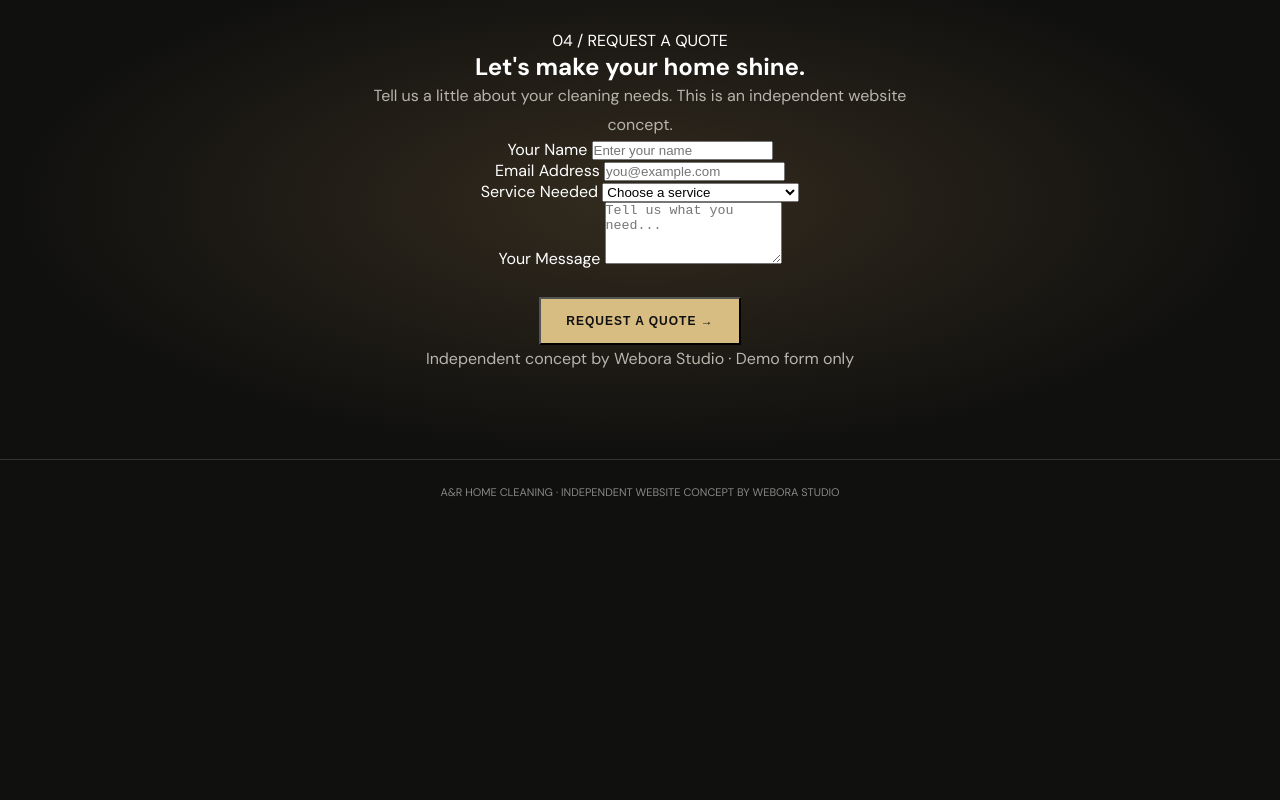
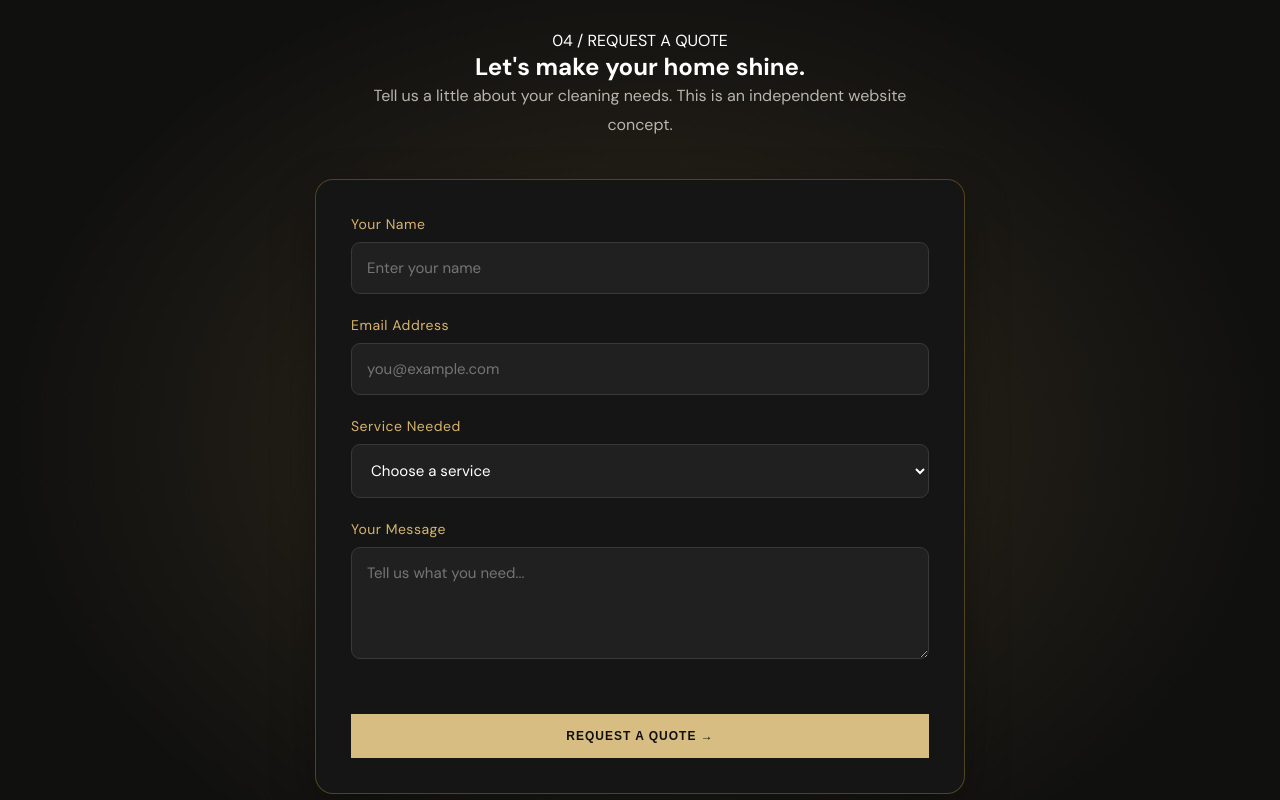
Before and after one commit to igrex2005-del/ar-home-cleaning-2, a plain HTML site: page index.html in a window 1280 px wide. Shown: the part 2440-3240 px from the top of the page. Before the commit the page ends 2964 px from the top, so only its background shows below. Drawn offline with nearby package versions, Linux system fonts and the light colour scheme.

Commit message:
Update index.html

```diff
--- a/index.html
+++ b/index.html
@@ -55,6 +55,71 @@ section{padding:65px 7%}
 .about img{height:250px}
 .gallery img{height:220px}
 }
+/* WEBORA PREMIUM QUOTE FORM */
+
+.quote-form {
+  max-width: 650px;
+  margin: 40px auto 25px;
+  padding: 35px;
+  background: #151515;
+  border: 1px solid rgba(212, 175, 55, 0.3);
+  border-radius: 18px;
+  box-shadow: 0 15px 45px rgba(0, 0, 0, 0.3);
+  text-align: left;
+}
+
+.form-group {
+  margin-bottom: 22px;
+}
+
+.form-group label {
+  display: block;
+  margin-bottom: 9px;
+  color: #d6b56d;
+  font-size: 14px;
+  letter-spacing: 0.5px;
+}
+
+.form-group input,
+.form-group select,
+.form-group textarea {
+  width: 100%;
+  padding: 15px;
+  background: #202020;
+  color: #ffffff;
+  border: 1px solid #383838;
+  border-radius: 9px;
+  font: inherit;
+  font-size: 15px;
+  outline: none;
+  box-sizing: border-box;
+  transition: border-color 0.3s ease;
+}
+
+.form-group input:focus,
+.form-group select:focus,
+.form-group textarea:focus {
+  border-color: #d6b56d;
+}
+
+.form-group textarea {
+  resize: vertical;
+}
+
+.quote-form button {
+  width: 100%;
+  cursor: pointer;
+  border: none;
+  justify-content: center;
+}
+
+@media (max-width: 600px) {
+  .quote-form {
+    padding: 22px 18px;
+    margin-top: 28px;
+  }
+}
+
 </style>
 </head>
 <body>
```
